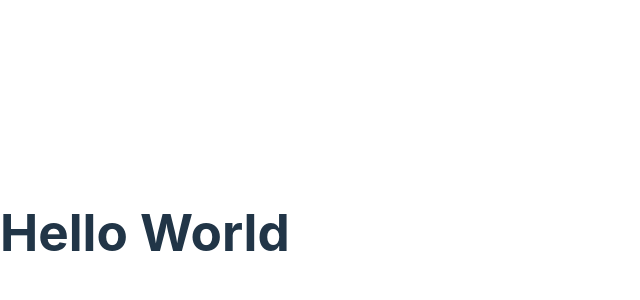
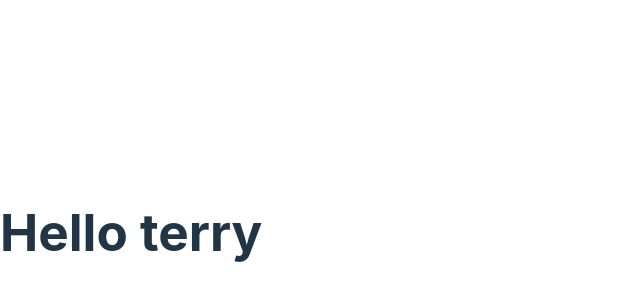
Before and after one commit to T-WREKX/web21, a React (Vite) app: page / in a window 1280 px wide. Shown: the part 168-468 px from the top of the page, without its empty margins (0-640 px from the left). Built offline with nearby package versions, Linux system fonts and the light colour scheme.

Commit message:
prototype 1

```diff
--- a/src/Message.tsx
+++ b/src/Message.tsx
@@ -1,5 +1,8 @@
 function Message()
 {
+    const name='terry';
+    if(name)
+        return <h1>Hello {name}</h1>;
     return <h1>Hello World</h1>;
 }
 export default Message;
```
